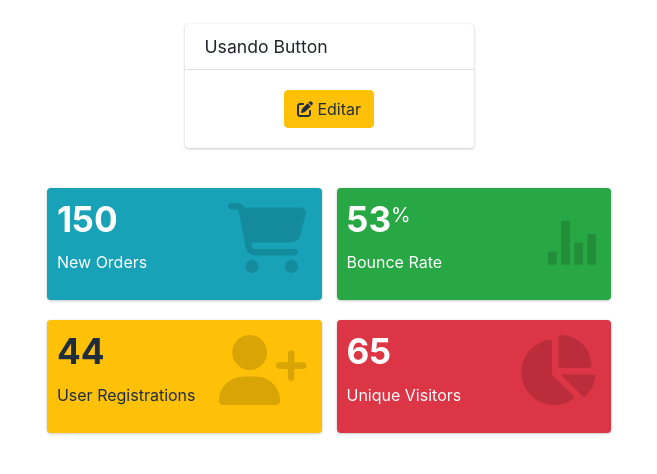
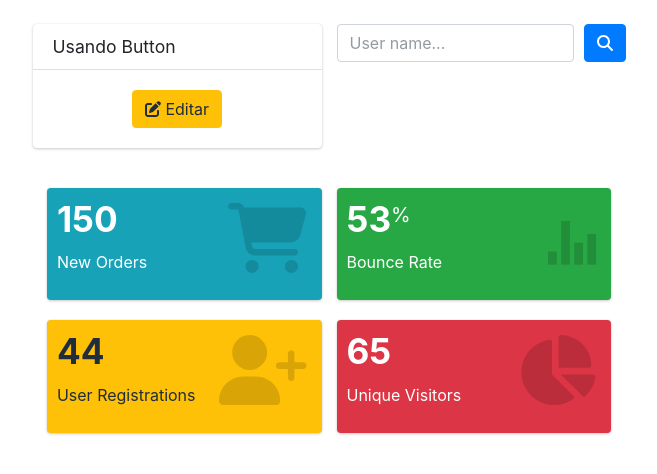
Before and after one commit to Mario-Coxe/vue-componentization, a Vue app: page / in a window 1280 px wide. Shown: the top 474 px of the page, without its empty margins (7-664 px from the left). Built offline with nearby package versions, Linux system fonts and the light colour scheme.

Commit message:
feat: creation of the component for search

```diff
--- a/package.json
+++ b/package.json
@@ -15,9 +15,11 @@
   },
   "dependencies": {
     "admin-lte": "3.1",
+    "bootstrap": "^5.3.3",
     "pinia": "^2.1.7",
     "vue": "^3.4.29",
-    "vue-router": "^4.3.3"
+    "vue-router": "^4.3.3",
+    "vue-toasted": "^1.1.28"
   },
   "devDependencies": {
     "@rushstack/eslint-patch": "^1.8.0",
--- a/src/App.vue
+++ b/src/App.vue
@@ -1,17 +1,24 @@
 <script setup lang="ts">
-import Button from '@/components/button/Button.vue'
-import Widget from './components/box/Box.vue'
+import { ref } from 'vue'
+import Button from '@/components/button/button.vue'
+import Widget from '@/components/box/box.vue'
+import SearchInput from '@/components/search-input/search-input.vue'
 
-// Função para manipular o clique do botão
 const handleButtonClick = () => {
   console.log('Botão foi clicado!')
+}
+
+const searchResult = ref('')
+
+const handleSearch = (query: string) => {
+  searchResult.value = query
+  console.log('Valor digitado:', query)
 }
 </script>
 
 <template>
   <div class="container mt-4">
     <div class="row justify-content-center">
-      <!-- Card para o componente Button -->
       <div class="col-md-6 mb-4">
         <div class="card">
           <div class="card-header">
@@ -29,6 +36,11 @@ const handleButtonClick = () => {
             </Button>
           </div>
         </div>
+      </div>
+
+      <!-- Componente SearchInput -->
+      <div class="col-md-6 mb-4">
+        <SearchInput placeholder="User name..." @search="handleSearch" />
       </div>
 
       <!-- Linhas e colunas para os boxes -->
@@ -78,6 +90,4 @@ const handleButtonClick = () => {
   </div>
 </template>
 
-<style scoped>
-/* Adicione estilos personalizados aqui, se necessário */
-</style>
+<style scoped></style>
--- a/src/components/box/Box.vue
+++ b/src/components/box/Box.vue
@@ -39,6 +39,4 @@ const props = defineProps({
 })
 </script>
 
-<style scoped>
-/* Adicione estilos personalizados aqui, se necessário */
-</style>
+<style scoped></style>
--- /dev/null
+++ b/src/components/search-input/search-input.vue
@@ -0,0 +1,43 @@
+<template>
+  <div class="search-input">
+    <input type="text" class="form-control" :placeholder="placeholder" v-model="searchQuery" />
+    <Button type="primary" size="btn-sm" :isDisabled="false" icon="fa fa-search" @click="onSearch">
+    </Button>
+  </div>
+</template>
+
+<script setup lang="ts">
+import { defineProps, defineEmits, ref } from 'vue'
+import Button from '../button/button.vue'
+
+const props = defineProps({
+  placeholder: {
+    type: String,
+    default: 'Digite algo...'
+  }
+})
+
+const emit = defineEmits(['search'])
+
+const searchQuery = ref('')
+
+const onSearch = () => {
+  emit('search', searchQuery.value)
+}
+</script>
+
+<style scoped>
+.search-input {
+  display: flex;
+  align-items: center;
+}
+
+.search-input input {
+  flex-grow: 1;
+  margin-right: 10px;
+}
+
+.search-input button {
+  padding: 6px 12px;
+}
+</style>
```
Also changed, not shown: 1 other file (tests, documents, lock files or other folders).
